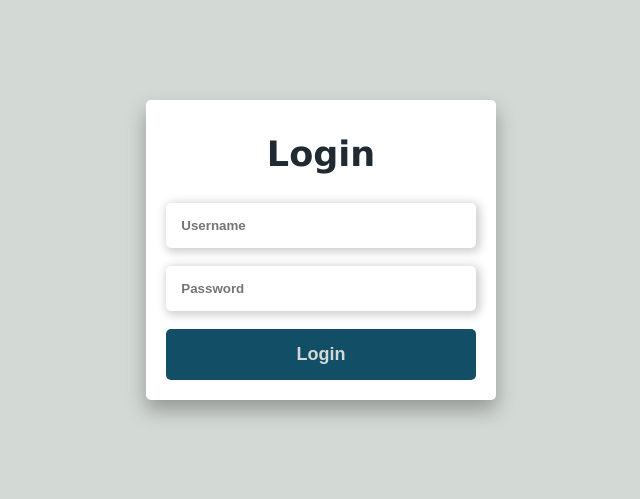
After one commit to Mirojisme/EMR, a PHP site: page /login.html in a window 1280 px wide. The commit adds this page. Shown: the top 499 px of the page, without its empty margins (319-959 px from the left). Run offline with PHP 8.4, Linux system fonts and the light colour scheme.

Commit message:
Add files via upload

```diff
--- a/PHP/css/style.css
+++ b/PHP/css/style.css
@@ -3,22 +3,60 @@ body {
     font-family: Arial, sans-serif;
     margin: 0;
     padding: 0;
-    background-color: #f0f0f0;
+    background-color: #d3d9d4;
 }
 
 /* Header styles */
 header {
-    background-color: #333;
-    color: #fff;
-    padding: 20px;
+    background-color: #212a31;
+    color: #d3d9d4;
+    padding: 5px;
     text-align: center;
 }
 
 /* Container styles */
+.nav {
+    background-color: #212a31;
+    overflow: hidden;
+    display: flex;
+    flex-wrap: wrap;
+}
+
+.nav a {
+    display: block;
+    color: #d3d9d4;
+    text-align: center;
+    padding: 14px 16px;
+    text-decoration: none;
+    font-size: 18px;
+    flex: 1;
+    border-radius: 5px 5px 0 0;
+}
+
+.nav a:hover {
+    background-color: #d3d9d4;
+    color: #212a31;
+}
+
+.nav a.active {
+    background-color: #748d92;
+    color: #212a31;
+}
+
+.nav .icon {
+    display: none;
+}
+
 .container {
     max-width: 960px;
     margin: 0 auto;
     padding: 20px;
+}
+
+.logincontainer {
+    max-width: 350px;
+    margin: 0 auto;
+    padding: 100px;
 }
 
 /* Main content styles */
@@ -26,8 +64,53 @@ header {
     background-color: #fff;
     padding: 20px;
     border-radius: 5px;
-    box-shadow: 0 2px 5px rgba(0, 0, 0, 0.1);
+    box-shadow: 0 10px 20px rgba(0, 0, 0, 0.3);
 }
+
+.logincontent {
+    background-color: #fff;
+    padding: 20px;
+    padding-top: 5px;
+    border-radius: 5px;
+    box-shadow: 0 10px 20px 0 rgba(0, 0, 0, 0.3);
+    text-align: center;
+
+}
+
+.logincontent h2 {
+    padding: 0;
+    font-size: 35px;
+    color: #212a31;
+    font-family: Verdana;
+}
+
+.logincontent form input {
+    outline: none;
+    width: 95%;
+    border: none;
+    box-shadow: 2px 2px 10px 2px rgba(0, 0, 0, 0.2);
+    border-radius: 5px;
+    font-weight: bold;
+    padding: 15px;
+    padding-right: 0px;
+}
+
+.logincontent form button {
+    background-color: #124e66;
+    color: #d3d9d4;
+    width: 100%;
+    font-weight: bold;
+    border-radius: 5px;
+    border: none;
+    padding: 15px;
+    font-size: 18px;
+}
+
+.logincontent form button:hover {
+    transform: scale(1.02);
+    box-shadow: 2px 2px 10px 2px rgba(0, 0, 0, 0.2);
+}
+
 /* testing */
 .meter {
     box-sizing: content-box;
@@ -40,7 +123,7 @@ header {
     box-shadow: inset 0 -1px 1px rgba(255, 255, 255, 0.3);
 }
 
-.progressbar{
+.progressbar {
     background-color: #555;
     padding: 10px;
     margin: 10px;
@@ -68,20 +151,48 @@ header {
 
 /* Footer styles */
 footer {
-    background-color: #333;
-    color: #fff;
+    background-color: #212a31;
+    color: #d3d9d4;
     padding: 20px;
     text-align: center;
 }
 
 /* Responsive styles */
-@media (max-width: 768px) {
+@media (max-width: 600px) {
+    .nav a:not(:first-child) {
+        display: none;
+    }
+
+    .nav a.icon {
+        float: right;
+        display: block;
+    }
+
+    .nav.responsive {
+        position: relative;
+        display: block;
+    }
+
+    .nav.responsive a.icon {
+        position: absolute;
+        right: 0;
+        top: 0;
+    }
+
+    .nav.responsive a {
+        float: none;
+        display: block;
+        text-align: left;
+    }
+
     .container {
         padding: 10px;
     }
+
     .content {
         padding: 10px;
     }
+
     footer {
         padding: 10px;
     }
--- /dev/null
+++ b/PHP/login.html
@@ -0,0 +1,33 @@
+<!DOCTYPE html>
+<html lang="en">
+<head>
+    <meta charset="UTF-8">
+    <meta name="viewport" content="width=device-width, initial-scale=1.0">
+    <title>Login</title>
+    <link rel="stylesheet" href="css/style.css">
+</head>
+<body>
+    <div class="logincontainer">
+        <div class="logincontent">
+            <h2>Login</h2>
+            <form action = "authenticate.php" method="post">
+               <div>
+                  <!--<label for="username">Username:</label>-->
+                  <input type="text" name="username" id="username" placeholder="Username">
+               </div>
+               <br />
+               <div>
+                  <!--<label for="password">Password:</label>-->
+                  <input type="password" name="password" id="password" placeholder="Password">
+               </div>
+               <br />
+               <button type="submit" name="login">Login</button>
+
+            </form>
+        </div>
+
+
+
+    </div>
+</body>
+</html>
```
Also changed, not shown: PHP/authenticate.php (added, +31 -0 lines), PHP/connect.php (added, +22 -0 lines), PHP/patientsearch.php (renamed from index.php, +12 -13 lines).
